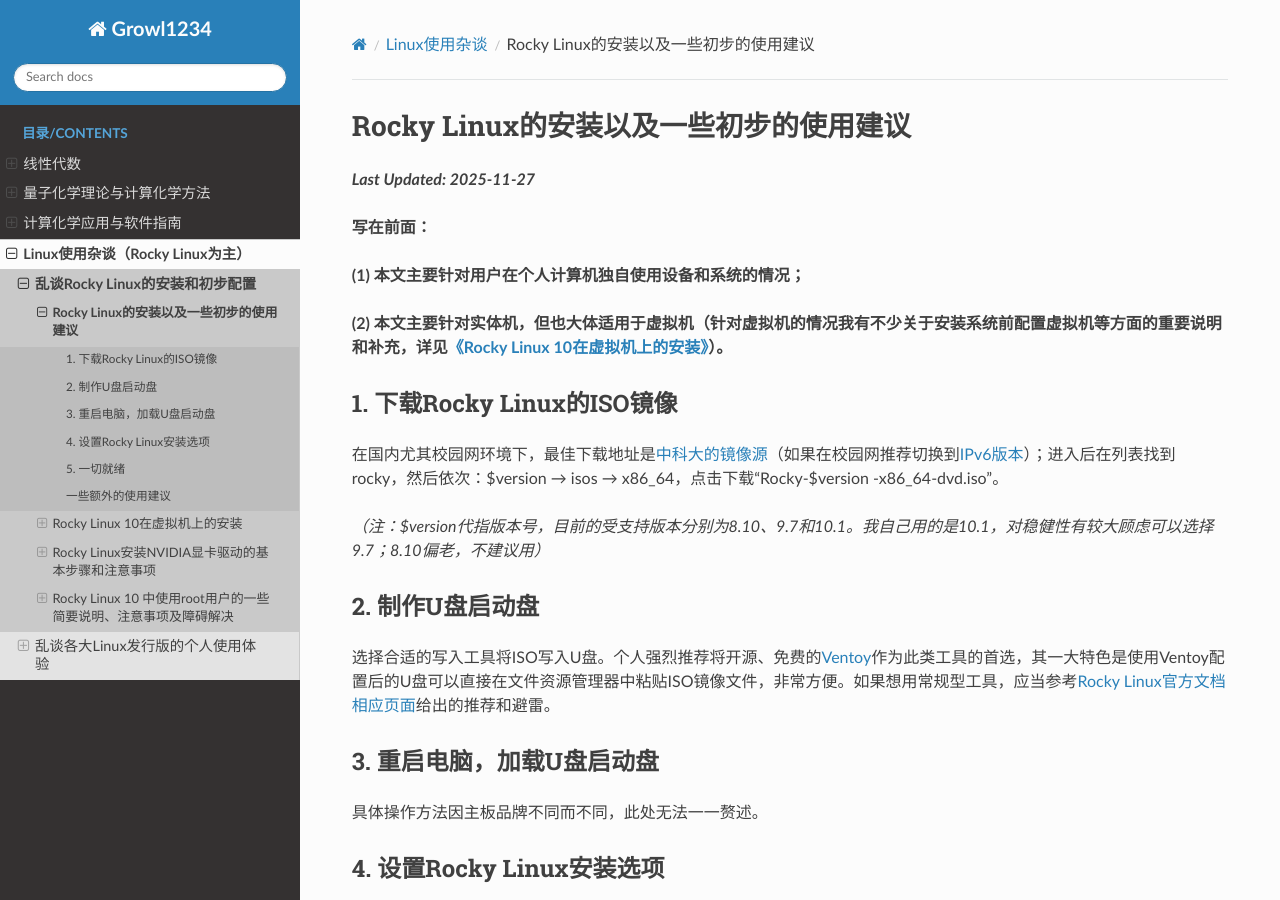
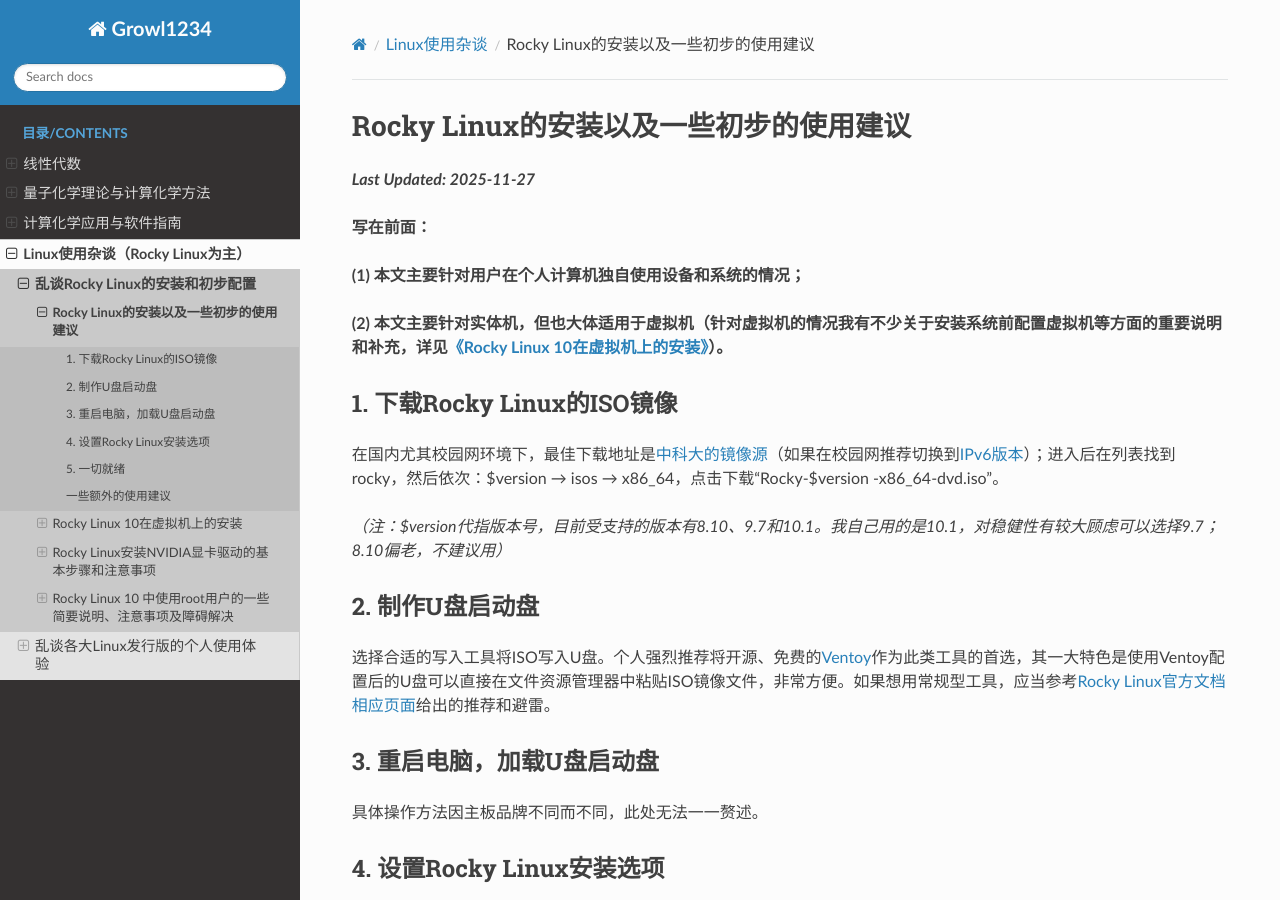
Before and after one commit to Growl1234/RTDProject, a Sphinx documentation site: the page built from source/linux/rocky/installation.md, in a window 1280 px wide and 900 px high. Built offline with Sphinx 7.4.7 and the Read the Docs theme 3.1.0, drawn with Linux system fonts in a browser that asks for light colours.

Commit message:
Update installation.md

```diff
--- a/source/linux/rocky/installation.md
+++ b/source/linux/rocky/installation.md
@@ -15,7 +15,7 @@
 
 在国内尤其校园网环境下，最佳下载地址是[中科大的镜像源](https://mirrors.ustc.edu.cn/)（如果在校园网推荐切换到[IPv6版本](https://ipv6.mirrors.ustc.edu.cn/)）；进入后在列表找到rocky，然后依次：$version → isos → x86_64，点击下载“Rocky-$version -x86_64-dvd.iso”。
 
-*（注：$version代指版本号，目前的受支持版本分别为8.10、9.7和10.1。我自己用的是10.1，对稳健性有较大顾虑可以选择9.7；8.10偏老，不建议用）*
+*（注：$version代指版本号，目前受支持的版本有8.10、9.7和10.1。我自己用的是10.1，对稳健性有较大顾虑可以选择9.7；8.10偏老，不建议用）*
 
 ### 2. 制作U盘启动盘
 
```
